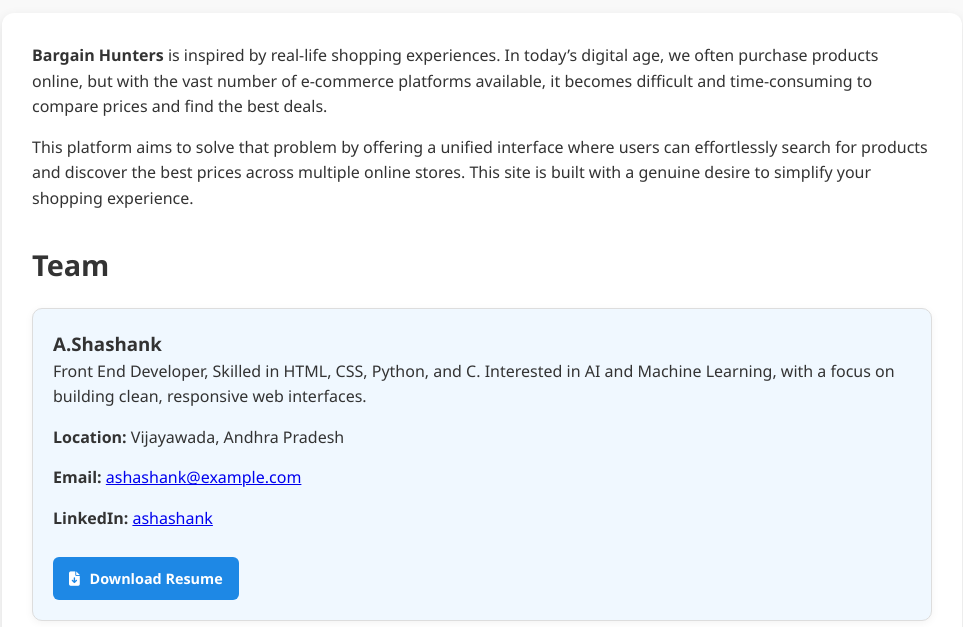
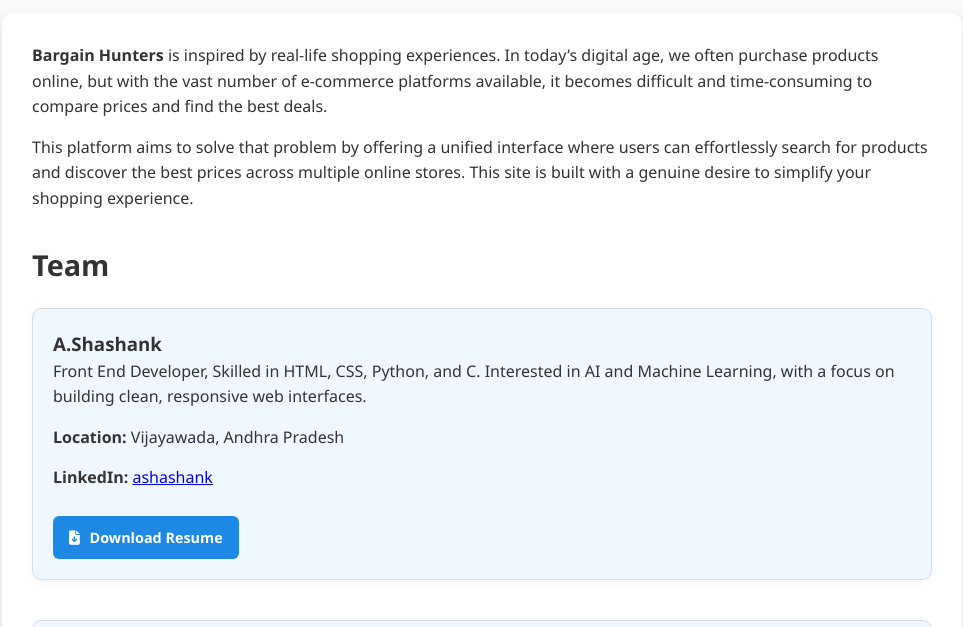
Before and after one commit to javajigagansai/my-project, a website built with Vite: page index.html in a window 1280 px wide. Shown: the part 101-728 px from the top of the page, without its empty margins (158-1121 px from the left). Built offline with nearby package versions, Linux system fonts and the light colour scheme; files whose address does not match are found by name.

Commit message:
index.html

```diff
--- a/index.html
+++ b/index.html
@@ -40,7 +40,7 @@
                                 Front End Developer, Skilled in HTML, CSS, Python, and C. Interested in AI and Machine Learning, with a focus on building clean, responsive web interfaces.
                             </p>
                             <p><strong>Location:</strong> Vijayawada, Andhra Pradesh</p>
-                            <p><strong>Email:</strong> <a href="mailto:ashashank@example.com">ashashank@example.com</a></p>
+
                             <p><strong>LinkedIn:</strong> <a href="https://www.linkedin.com/in/ashashank" target="_blank">ashashank</a></p>
                             <a href="Shashankresume.pdf" class="resume-btn" download>
                                 <i class="fas fa-file-download"></i> Download Resume
```
